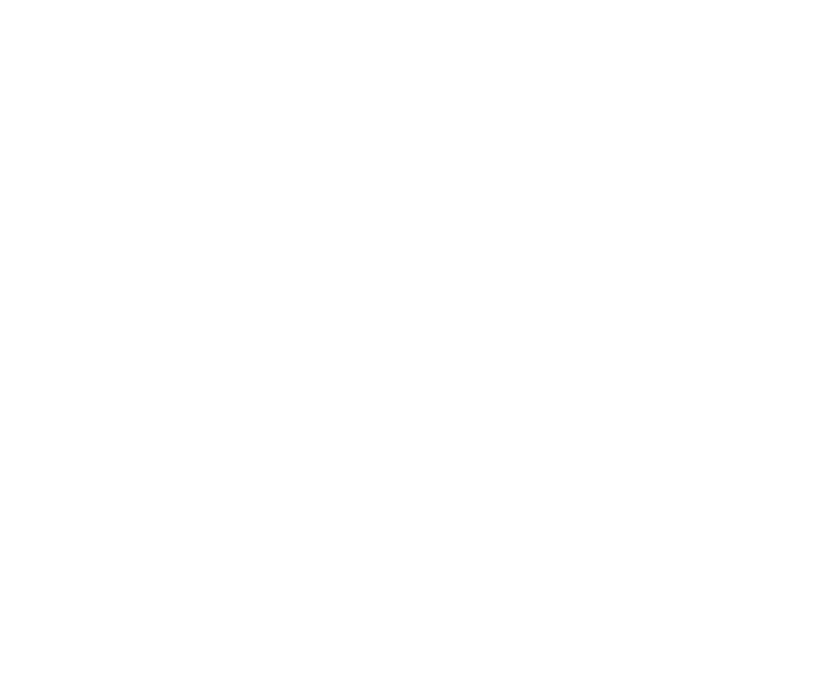
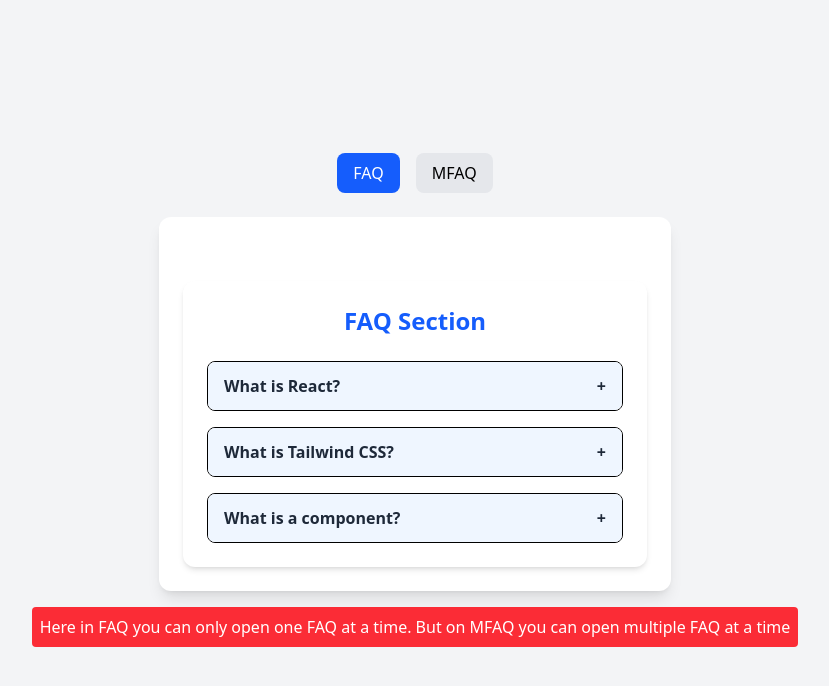
Before and after one commit to azlanjamshed/REact, a React (Vite) app: page /faq in a window 1280 px wide. Before the commit this address had no page. Shown: the top 686 px of the page, without its empty margins (225-1054 px from the left). Built offline with nearby package versions, Linux system fonts and the light colour scheme.

Commit message:
create a frequently ask question section where create both type open one FAQ at a time and multiple FAQ

```diff
--- a/src/App.jsx
+++ b/src/App.jsx
@@ -4,7 +4,8 @@
 import SearchFilter from "./pages/SearchFilter";
 import Todo from "./pages/Todo";
 import Home from "./pages/Home";
-import Main from "./pages/Tabs Component/Main";
+import TabMain from "./pages/Tabs Component/TabMain";
+import FAQMain from "./pages/FAQ/FAQMain";
 
 function App() {
   return (
@@ -19,7 +20,8 @@
         <Route path="/todo" element={<Todo />} />
         <Route path="/search-filter" element={<SearchFilter />} />
         <Route path="/expense-tracker" element={<ExpenseTracker />} />
-        <Route path="/tabs-components" element={<Main />} />
+        <Route path="/tabs-components" element={<TabMain />} />
+        <Route path="/faq" element={<FAQMain />} />
       </Routes>
     </>
   );
--- /dev/null
+++ b/src/pages/FAQ/FAQ.jsx
@@ -0,0 +1,53 @@
+import React, { useState } from "react";
+
+const faqData = [
+  {
+    question: "What is React?",
+    answer: "React is a JavaScript library for building user interfaces.",
+  },
+  {
+    question: "What is Tailwind CSS?",
+    answer:
+      "Tailwind is a utility-first CSS framework for styling websites quickly.",
+  },
+  {
+    question: "What is a component?",
+    answer: "A component is a reusable piece of UI in React.",
+  },
+];
+const FAQ = () => {
+  const [openIndex, setOpenIndex] = useState(null);
+
+  const toggleQuestion = (index) => {
+    setOpenIndex(index === openIndex ? null : index);
+  };
+  return (
+    <div>
+      <div className="max-w-xl mx-auto mt-10 bg-white rounded-xl shadow-md p-6">
+        <h2 className="text-2xl font-bold text-center mb-6 text-blue-600">
+          FAQ Section
+        </h2>
+        <div className="space-y-4">
+          {faqData.map((item, index) => (
+            <div key={index} className="border rounded-lg overflow-hidden">
+              <button
+                onClick={() => toggleQuestion(index)}
+                className="w-full text-left px-4 py-3 bg-blue-50 hover:bg-blue-100 font-semibold text-gray-800 flex justify-between items-center"
+              >
+                {item.question}
+                <span>{openIndex === index ? "-" : "+"}</span>
+              </button>
+              {openIndex === index && (
+                <div className="px-4 py-3 text-gray-600 bg-white border-t">
+                  {item.answer}
+                </div>
+              )}
+            </div>
+          ))}
+        </div>
+      </div>
+    </div>
+  );
+};
+
+export default FAQ;
--- /dev/null
+++ b/src/pages/FAQ/FAQMain.jsx
@@ -0,0 +1,42 @@
+import React, { useState } from "react";
+
+import FAQ from "./FAQ";
+import MFAQ from "./MFAQ";
+const Main = () => {
+  const [activeTab, setActiveTab] = useState("faq");
+  return (
+    <div className="min-h-screen flex flex-col items-center justify-center bg-gray-100 p-6">
+      {/* Tabs Navigation */}
+      <div className="flex space-x-4 mb-6">
+        <button
+          onClick={() => setActiveTab("faq")}
+          className={`px-4 py-2 rounded-lg ${
+            activeTab === "faq" ? "bg-blue-600 text-white" : "bg-gray-200"
+          }`}
+        >
+          FAQ
+        </button>
+        <button
+          onClick={() => setActiveTab("mfaq")}
+          className={`px-4 py-2 rounded-lg ${
+            activeTab === "mfaq" ? "bg-blue-600 text-white" : "bg-gray-200"
+          }`}
+        >
+          MFAQ
+        </button>
+      </div>
+
+      {/* Conditional Rendering */}
+      <div className="bg-white p-6 rounded-xl shadow-lg w-full max-w-lg">
+        {activeTab === "faq" && <FAQ />}
+        {activeTab === "mfaq" && <MFAQ />}
+      </div>
+      <p className="bg-red-500 text-white p-2 mt-4 rounded">
+        Here in FAQ you can only open one FAQ at a time. But on MFAQ you can
+        open multiple FAQ at a time
+      </p>
+    </div>
+  );
+};
+
+export default Main;
--- /dev/null
+++ b/src/pages/FAQ/MFAQ.jsx
@@ -0,0 +1,63 @@
+import React, { useState } from "react";
+
+const faqData = [
+  {
+    question: "What is React?",
+    answer: "React is a JavaScript library for building user interfaces.",
+  },
+  {
+    question: "What is Tailwind CSS?",
+    answer:
+      "Tailwind is a utility-first CSS framework for styling websites quickly.",
+  },
+  {
+    question: "What is a component?",
+    answer: "A component is a reusable piece of UI in React.",
+  },
+  {
+    question: "How does useState work?",
+    answer: "useState lets you add state to functional components.",
+  },
+];
+
+const MFAQ = () => {
+  const [openIndexes, setOpenIndexes] = useState([]);
+
+  const toggleQuestion = (index) => {
+    if (openIndexes.includes(index)) {
+      // Remove index → close the question
+      setOpenIndexes(openIndexes.filter((i) => i !== index));
+    } else {
+      // Add index → open the question
+      setOpenIndexes([...openIndexes, index]);
+    }
+  };
+
+  return (
+    <div className="max-w-xl mx-auto mt-10 bg-white rounded-xl shadow-md p-6">
+      <h2 className="text-2xl font-bold text-center mb-6 text-blue-600">
+        FAQ Section (Multiple Toggle)
+      </h2>
+      <div className="space-y-4">
+        {faqData.map((item, index) => (
+          <div key={index} className="border rounded-lg overflow-hidden">
+            <button
+              onClick={() => toggleQuestion(index)}
+              className="w-full text-left px-4 py-3 bg-blue-50 hover:bg-blue-100 font-semibold text-gray-800 flex justify-between items-center"
+            >
+              {item.question}
+              <span>{openIndexes.includes(index) ? "−" : "+"}</span>
+            </button>
+            {openIndexes.includes(index) && (
+              <div className="px-4 py-3 text-gray-600 bg-white border-t">
+                {item.answer}
+              </div>
+            )}
+          </div>
+        ))}
+      </div>
+    </div>
+  );
+};
+
+export default MFAQ;
```
Also changed, not shown: src/pages/Tabs Component/TabMain.jsx (renamed from src/pages/Tabs Component/Main.jsx).
